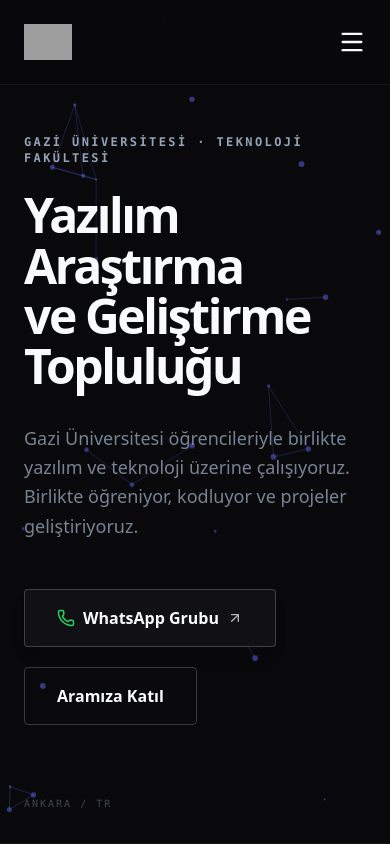
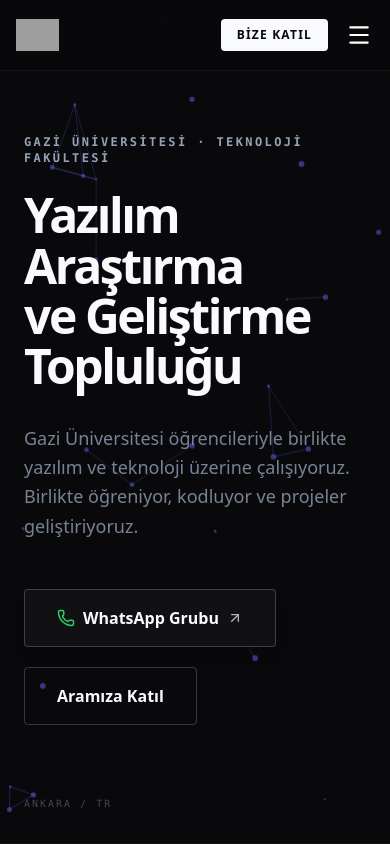
Before and after one commit to teamtulpar/yage-web, a Next.js app: page / in a window 390 px wide. Shown: the top 844 px of the page. Built offline with nearby package versions, Linux system fonts and the light colour scheme; grey boxes are pictures that could not be loaded.

Commit message:
fix(navbar): mobil

```diff
--- a/src/components/Navbar.tsx
+++ b/src/components/Navbar.tsx
@@ -18,16 +18,10 @@
     return () => window.removeEventListener("scroll", handleScroll);
   }, []);
 
-  // Sayfa değiştiğinde mobil menüyü otomatik kapat ve kaydırma kilidini kaldır
+  // Sayfa değiştiğinde mobil menüyü otomatik kapat
   useEffect(() => {
     setMobileMenuOpen(false);
-    document.body.style.overflow = "";
   }, [pathname]);
-
-  const closeMenu = () => {
-    setMobileMenuOpen(false);
-    document.body.style.overflow = "";
-  };
 
   const navLinks = [
     { name: "Hakkımızda", path: "/hakkimizda" },
@@ -41,24 +35,27 @@
       <nav
           className={`fixed top-0 w-full z-50 transition-all duration-300 ${
               scrolled || mobileMenuOpen
-                  ? "bg-brand-bg/95 backdrop-blur-md border-b border-brand-text/10 py-3 shadow-md"
-                  : "bg-brand-bg/60 backdrop-blur-sm border-b border-brand-text/5 py-5"
+                  ? "bg-brand-bg/95 backdrop-blur-md border-b border-white/10 py-3 shadow-md"
+                  : "bg-brand-bg/60 backdrop-blur-sm border-b border-white/5 py-4 md:py-5"
           }`}
       >
-        <div className="max-w-7xl mx-auto px-6 md:px-8 flex items-center justify-between">
+        <div className="max-w-7xl mx-auto px-4 md:px-6 flex items-center justify-between">
+
+          {/* LOGO */}
           <div className="w-auto md:w-1/4 flex justify-start">
-            <Link href="/" aria-label="Ana Sayfaya Dön" onClick={closeMenu}>
+            <Link href="/" aria-label="Ana Sayfaya Dön" onClick={() => setMobileMenuOpen(false)}>
               <Image
                   src="/images/logo/yage-logo.png"
                   alt="YAGE"
                   width={160}
                   height={44}
-                  className="h-9 md:h-11 w-auto object-contain relative z-50"
+                  className="h-8 md:h-11 w-auto object-contain relative z-50"
                   priority
               />
             </Link>
           </div>
 
+          {/* DESKTOP MENÜ (Mobilde gizli) */}
           <div className="hidden md:flex flex-1 justify-center items-center space-x-10 text-sm font-medium">
             {navLinks.map((link) => {
               const isActive = pathname === link.path || (link.path !== "/" && pathname.startsWith(link.path));
@@ -67,7 +64,7 @@
                       key={link.path}
                       href={link.path}
                       className={`relative transition-colors duration-300 ${
-                          isActive ? "text-brand-primary" : "text-brand-muted hover:text-brand-text"
+                          isActive ? "text-brand-primary" : "text-brand-muted hover:text-white"
                       }`}
                   >
                     {link.name}
@@ -81,55 +78,53 @@
             })}
           </div>
 
-          <div className="hidden md:flex w-1/4 justify-end">
-            <CtaLink href="/katil" className="px-6 py-2.5">
+          {/* SAĞ AKSİYONLAR (Mobilde ve Desktopta Görünür) */}
+          <div className="flex w-auto md:w-1/4 justify-end items-center gap-3 sm:gap-4">
+            {/* BİZE KATIL BUTONU - Artık mobilde de navbar'da sabit! */}
+            <CtaLink
+                href="/katil"
+                className="px-4 py-2 text-xs md:px-6 md:py-2.5 md:text-sm whitespace-nowrap"
+            >
               Bize Katıl
             </CtaLink>
-          </div>
 
+            {/* HAMBURGER İKONU (Sadece Mobilde) */}
             <button
                 type="button"
                 aria-expanded={mobileMenuOpen}
                 aria-controls="mobile-menu"
                 aria-label={mobileMenuOpen ? "Menüyü kapat" : "Menüyü aç"}
-              className="md:hidden text-brand-text relative z-50 p-2 -mr-2"
-              onClick={() => {
-                const newState = !mobileMenuOpen;
-                setMobileMenuOpen(newState);
-                document.body.style.overflow = newState ? "hidden" : "";
-              }}
+                className="md:hidden text-white relative z-50 p-1.5 -mr-1 rounded-md hover:bg-white/10 transition-colors"
+                onClick={() => setMobileMenuOpen(!mobileMenuOpen)}
             >
-            {mobileMenuOpen ? <X size={28} aria-hidden="true" /> : <Menu size={28} aria-hidden="true" />}
+              {mobileMenuOpen ? <X size={26} aria-hidden="true" /> : <Menu size={26} aria-hidden="true" />}
             </button>
           </div>
+        </div>
 
-        {/* Mobil Menü Overlay - z-40 eklendi ki butonların (z-50) altında kalsın */}
+        {/* MOBİL AÇILIR MENÜ (Sıfır tam ekran, sadece aşağı kayan sekme) */}
         <div
             id="mobile-menu"
-            className={`fixed inset-0 z-40 bg-brand-bg flex flex-col items-center justify-center gap-8 transition-all duration-500 ease-in-out md:hidden ${
-                mobileMenuOpen ? "opacity-100 visible" : "opacity-0 invisible pointer-events-none"
+            className={`absolute top-full left-0 w-full bg-brand-surface border-b border-white/10 shadow-2xl transition-all duration-300 ease-in-out md:hidden overflow-hidden origin-top ${
+                mobileMenuOpen ? "max-h-[400px] opacity-100" : "max-h-0 opacity-0"
             }`}
         >
+          <div className="flex flex-col px-6 py-6 gap-5">
             {navLinks.map((link) => {
               const isActive = pathname === link.path || (link.path !== "/" && pathname.startsWith(link.path));
               return (
                   <Link
                       key={link.path}
                       href={link.path}
-                    onClick={closeMenu}
-                    className={`text-2xl font-bold tracking-tight transition-colors ${
-                        isActive ? "text-brand-primary" : "text-brand-text"
+                      onClick={() => setMobileMenuOpen(false)}
+                      className={`text-lg font-semibold tracking-wide transition-colors flex items-center justify-between border-b border-white/5 pb-3 last:border-0 last:pb-0 ${
+                          isActive ? "text-brand-primary" : "text-brand-muted hover:text-white"
                       }`}
                   >
                     {link.name}
                   </Link>
               )
             })}
-
-          <div onClick={closeMenu} className="mt-8">
-            <CtaLink href="/katil" className="px-10 py-4 text-lg inline-block">
-              Bize Katıl
-            </CtaLink>
           </div>
         </div>
       </nav>
```
Lines whose indentation alone changed are shown as unchanged.
